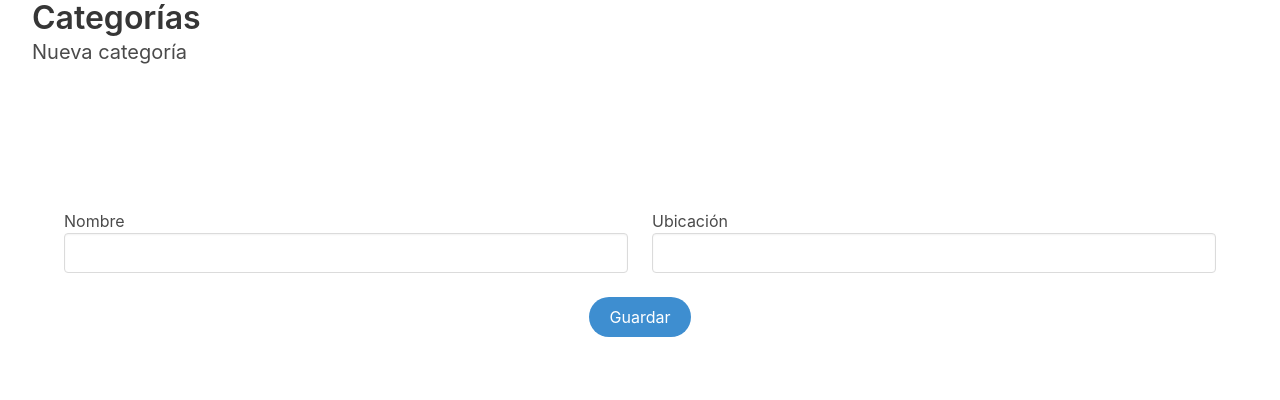
After one commit to issavo/inventario_php, a PHP site: template vistas/category_new.php in a window 1280 px wide. The commit adds this page. Shown: the top 400 px of the page. Run offline with PHP 8.4, Linux system fonts and the light colour scheme; the template is opened without the code that fills it, so the values that code supplies are empty.

Commit message:
Create category views

```diff
--- /dev/null
+++ b/vistas/category_list.php
@@ -0,0 +1 @@
+Lista categorias
--- /dev/null
+++ b/vistas/category_new.php
@@ -0,0 +1,29 @@
+<div class="container is-fluid mb-6">
+    <h1 class="title">Categorías</h1>
+    <h2 class="subtitle">Nueva categoría</h2>
+</div>
+
+<div class="container pb-6 pt-6">
+
+    <div class="form-rest mb-6 mt-6"></div>
+
+    <form action="./php/categoria_guardar.php" method="POST" class="FormularioAjax" autocomplete="off">
+        <div class="columns">
+            <div class="column">
+                <div class="control">
+                    <label>Nombre</label>
+                    <input class="input" type="text" name="categoria_nombre" pattern="[a-zA-Z0-9áéíóúÁÉÍÓÚñÑ ]{4,50}" maxlength="50" required>
+                </div>
+            </div>
+            <div class="column">
+                <div class="control">
+                    <label>Ubicación</label>
+                    <input class="input" type="text" name="categoria_ubicacion" pattern="[a-zA-Z0-9áéíóúÁÉÍÓÚñÑ ]{5,150}" maxlength="150">
+                </div>
+            </div>
+        </div>
+        <p class="has-text-centered">
+            <button type="submit" class="button is-info is-rounded">Guardar</button>
+        </p>
+    </form>
+</div>
--- /dev/null
+++ b/vistas/category_search.php
@@ -0,0 +1 @@
+Buscar categoria
--- /dev/null
+++ b/vistas/category_update.php
@@ -0,0 +1 @@
+Actualizar categoria
```
Also changed, not shown: inc/navbar.php (+4 -4 lines).
